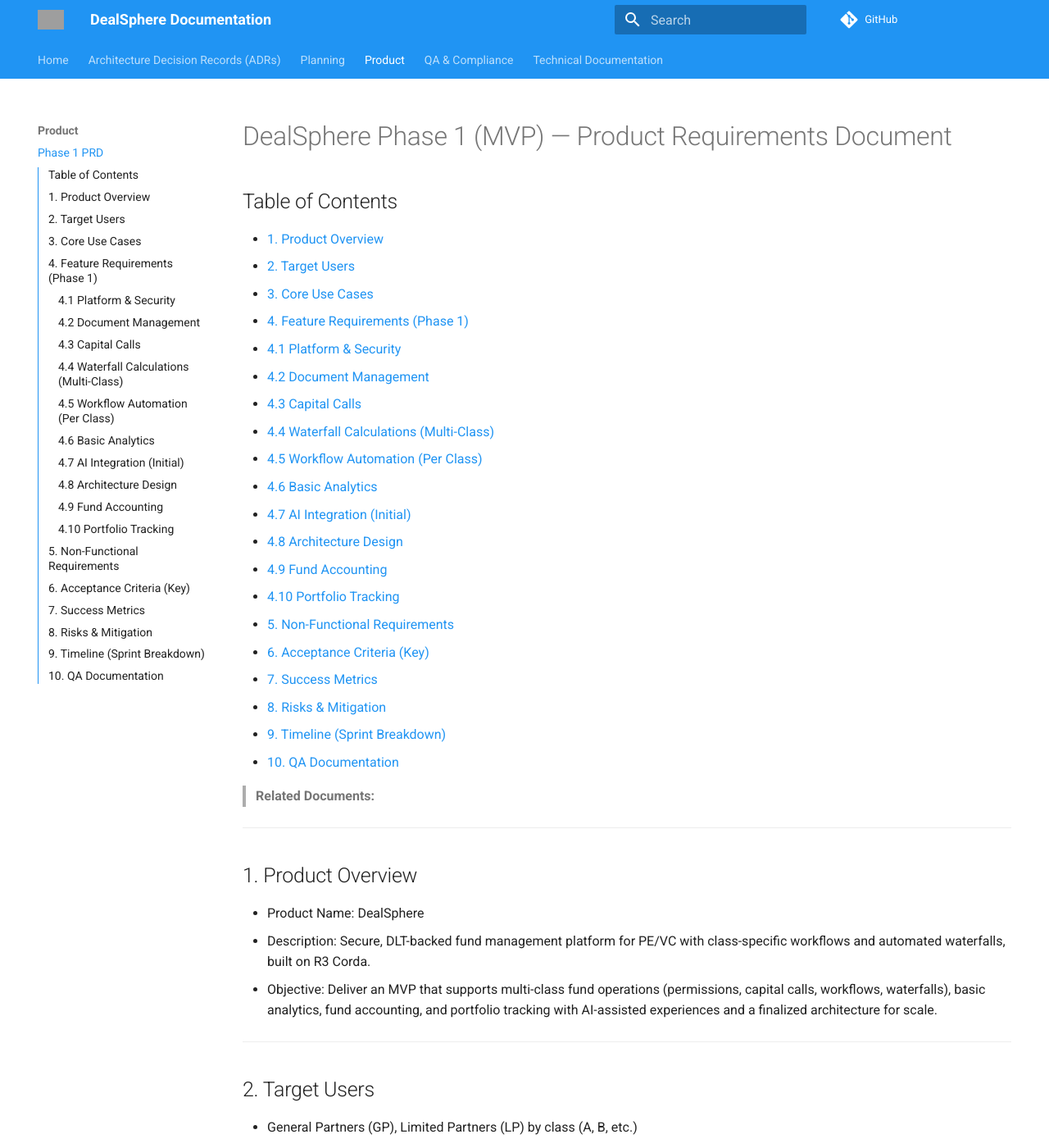
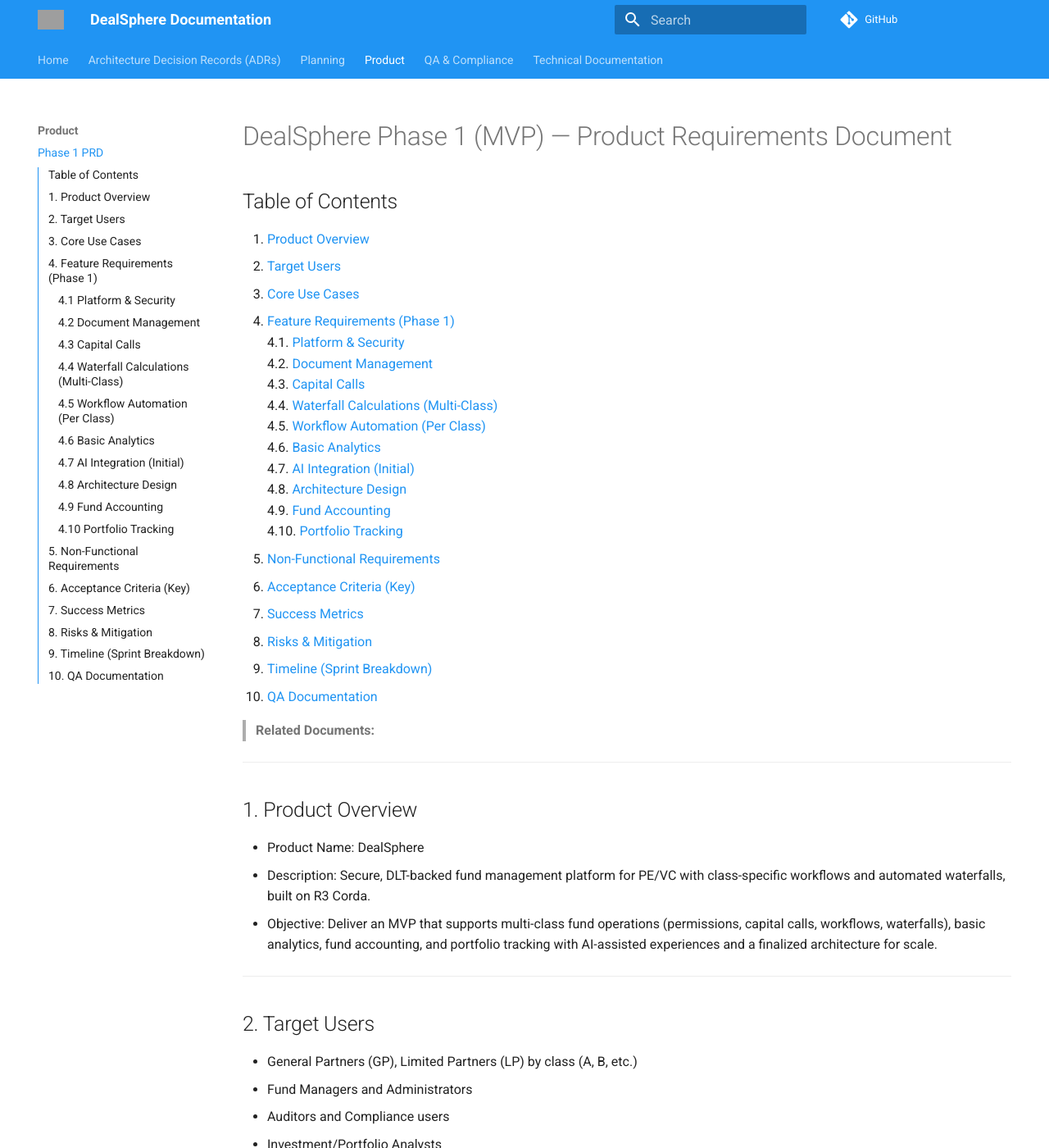
Before and after one commit to DealSphere-Inc/dealsphere-platform-docs, an MkDocs documentation site: the page built from docs/product/Phase1_PRD.md, in a window 1280 px wide and 1400 px high. Shown: the whole window at 82% size. Built offline with MkDocs 1.6.1 and Material for MkDocs 9.7.7, drawn with Linux system fonts in a browser that asks for light colours; comment, search, counter and statistics services are not loaded; grey boxes are pictures that could not be loaded.

```diff
--- a/docs/product/Phase1_PRD.md
+++ b/docs/product/Phase1_PRD.md
@@ -2,26 +2,26 @@
 
 ## Table of Contents
 
-- [1. Product Overview](#1-product-overview)
-- [2. Target Users](#2-target-users)
-- [3. Core Use Cases](#3-core-use-cases)
-- [4. Feature Requirements (Phase 1)](#4-feature-requirements-phase-1)
-  - [4.1 Platform & Security](#41-platform--security)
-  - [4.2 Document Management](#42-document-management)
-  - [4.3 Capital Calls](#43-capital-calls)
-  - [4.4 Waterfall Calculations (Multi-Class)](#44-waterfall-calculations-multi-class)
-  - [4.5 Workflow Automation (Per Class)](#45-workflow-automation-per-class)
-  - [4.6 Basic Analytics](#46-basic-analytics)
-  - [4.7 AI Integration (Initial)](#47-ai-integration-initial)
-  - [4.8 Architecture Design](#48-architecture-design)
-  - [4.9 Fund Accounting](#49-fund-accounting)
-  - [4.10 Portfolio Tracking](#410-portfolio-tracking)
-- [5. Non-Functional Requirements](#5-non-functional-requirements)
-- [6. Acceptance Criteria (Key)](#6-acceptance-criteria-key)
-- [7. Success Metrics](#7-success-metrics)
-- [8. Risks & Mitigation](#8-risks--mitigation)
-- [9. Timeline (Sprint Breakdown)](#9-timeline-sprint-breakdown)
-- [10. QA Documentation](#10-qa-documentation)
+1. [Product Overview](#1-product-overview)
+2. [Target Users](#2-target-users)
+3. [Core Use Cases](#3-core-use-cases)
+4. [Feature Requirements (Phase 1)](#4-feature-requirements-phase-1)
+    4.1. [Platform & Security](#41-platform--security)
+    4.2. [Document Management](#42-document-management)
+    4.3. [Capital Calls](#43-capital-calls)
+    4.4. [Waterfall Calculations (Multi-Class)](#44-waterfall-calculations-multi-class)
+    4.5. [Workflow Automation (Per Class)](#45-workflow-automation-per-class)
+    4.6. [Basic Analytics](#46-basic-analytics)
+    4.7. [AI Integration (Initial)](#47-ai-integration-initial)
+    4.8. [Architecture Design](#48-architecture-design)
+    4.9. [Fund Accounting](#49-fund-accounting)
+    4.10. [Portfolio Tracking](#410-portfolio-tracking)
+5. [Non-Functional Requirements](#5-non-functional-requirements)
+6. [Acceptance Criteria (Key)](#6-acceptance-criteria-key)
+7. [Success Metrics](#7-success-metrics)
+8. [Risks & Mitigation](#8-risks--mitigation)
+9. [Timeline (Sprint Breakdown)](#9-timeline-sprint-breakdown)
+10. [QA Documentation](#10-qa-documentation)
 
 > **Related Documents:**
 
```
